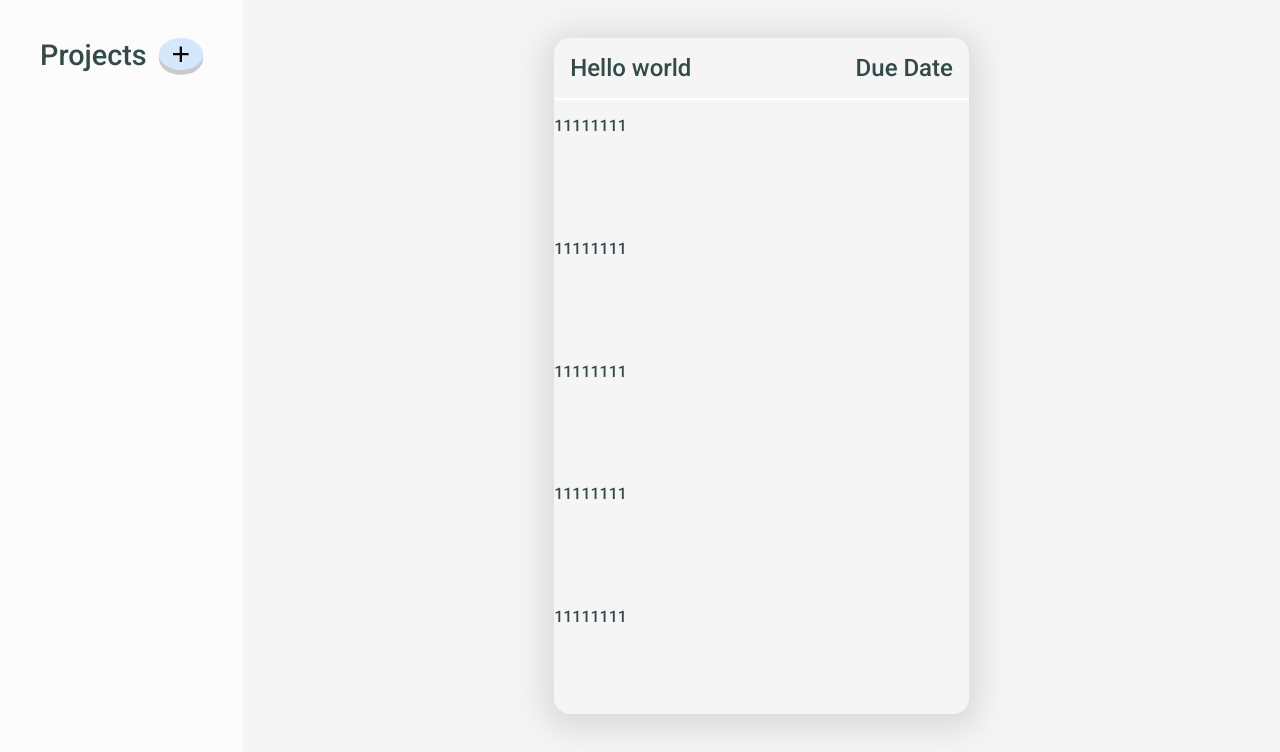
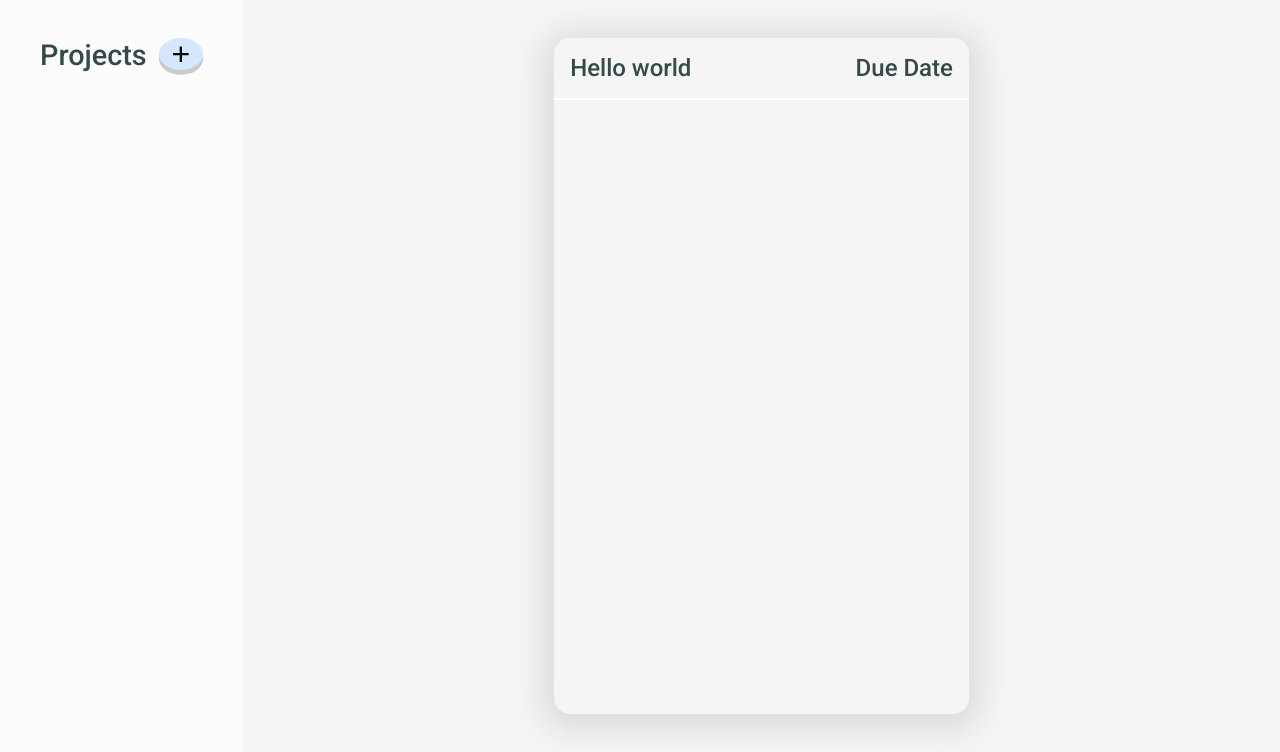
Before and after one commit to GabrielHangor/to-do-list, a plain HTML site: page index.html in a window 1280 px wide. Shown: the part 48-800 px from the top of the page. Drawn offline with Linux system fonts and the light colour scheme.

Commit message:
set current project and display its name in the main content window

```diff
--- a/index.html
+++ b/index.html
@@ -68,11 +68,8 @@
             <div class="due-date-header">Due Date</div>
           </div>
           <div class="todos-container">
-            <p>11111111</p>
-            <p>11111111</p>
-            <p>11111111</p>
-            <p>11111111</p>
-            <p>11111111</p>
+            <!-- <div class="todo">Hello</div> -->
+
           </div>
         </div>
       </div>
--- a/style.css
+++ b/style.css
@@ -170,7 +170,6 @@ nav {
   padding-bottom: 0.2rem;
   padding-left: 0.1rem;
   padding-right: 0.1rem;
-  cursor: pointer;
   transition: all 0.2s ease-in-out;
 }
 
@@ -193,6 +192,7 @@ nav {
 
 .project-name {
   margin: 0;
+  cursor: pointer;
 }
 
 #delete-project-btn {
@@ -320,5 +320,6 @@ main {
 .todos-container {
   height: 100%;
   display: grid;
-
+  grid-template-columns: 1fr;
+  grid-auto-rows: 40px;
 }
```
Also changed, not shown: main.js (+1 -1 lines).
